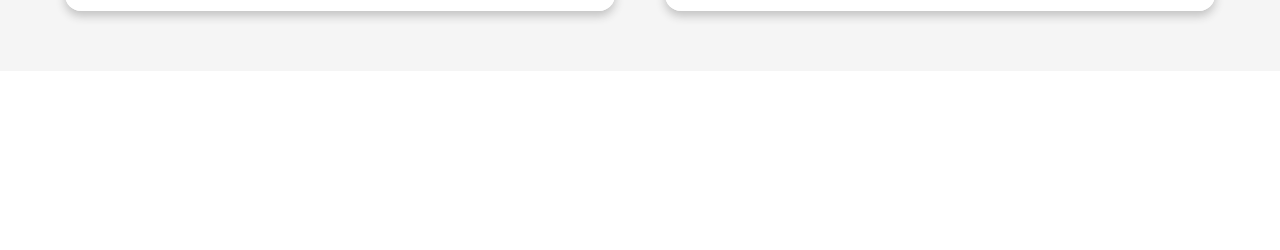
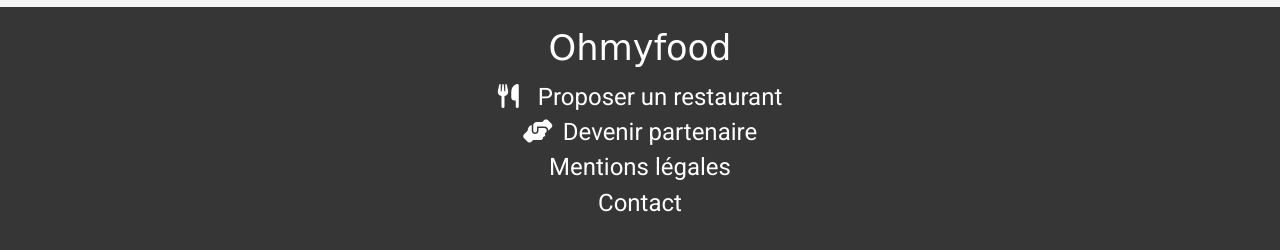
Before and after one commit to mascarotony/ohmyfood.github.io, a website: page index.html in a window 1280 px wide. Shown: the part 1750-2000 px from the top of the page. Before the commit the page ends 1821 px from the top, so only its background shows below. Drawn offline with Linux system fonts and the light colour scheme; a web font is replaced by a local one.

Commit message:
ajout de la partie footer + mise en page mobil, tablet & desktop

```diff
--- a/Assets/sass/main.scss
+++ b/Assets/sass/main.scss
@@ -76,7 +76,7 @@
 @import url('https://fonts.googleapis.com/css2?family=Roboto:wght@100;300;400;500;700;900&family=Shrikhand&display=swap');
 
 /**Base**/
-body
+body, ul
 {
   font-family: 'roboto', sans-serif;
   margin: 0;
@@ -87,6 +87,27 @@
 {
   text-decoration: none;
   color: #000;
+}
+
+li
+{
+  list-style: none;
+
+  @include breakpoints(tablet)
+  {
+    text-align: center;
+    font-size: 1.2rem;
+  }
+
+  @include breakpoints(desktop)
+  {
+    font-size: 1.5rem;
+  }
+}
+
+h1, h2, h3
+{
+  margin: 0;
 }
 
 .flex
@@ -116,6 +137,68 @@
     @include breakpoints(desktop)
     {
       width: 300px
+    }
+  }
+}
+
+/*footer*/
+footer
+{
+  background-color: $dark-gray;
+  color: $white;
+  padding: 20px 20px 30px;
+
+  h3
+  {
+    font-family: 'shrikhand', cursive;
+    font-weight: 400;
+    margin-bottom: 12px;
+    font-size: 1.3rem;
+
+    @include breakpoints(tablet)
+    {
+      font-size: 1.8rem;
+      text-align: center;
+    }
+
+    @include breakpoints(desktop)
+    {
+      font-size: 2.2rem;
+    }
+  }
+
+  a
+  {
+    color: $white;
+    line-height: 1.5rem;
+
+    @include breakpoints(tablet)
+    {
+      line-height: 1.8rem;
+    }
+
+    @include breakpoints(desktop)
+    {
+      line-height: 2.2rem;
+    }
+
+    i
+    {
+      font-size: 0.8rem;
+      width: 10px;
+      margin-right: 10px;
+
+      @include breakpoints(tablet)
+      {
+        font-size: 1.2rem;
+        margin-right: 20px;
+      }
+
+      @include breakpoints(desktop)
+      {
+        font-size: 1.5rem;
+        margin-right: 30px;
+      }
     }
   }
 }
--- a/index.html
+++ b/index.html
@@ -123,7 +123,13 @@
 
         <!--Footer-->
         <footer>
-
+            <h3>Ohmyfood</h3>
+            <ul>
+                <li><a href="#"><i class="fa-solid fa-utensils"></i>Proposer un restaurant</a></li>
+                <li><a href="#"><i class="fa-solid fa-handshake-angle"></i>Devenir partenaire</a></li>
+                <li><a href="#">Mentions légales</a></li>
+                <li><a href="mailto:contact@ohmyfood.fr">Contact</a></li>
+            </ul>
         </footer>
     </body>
 </html>
```
Also changed, not shown: Assets/css/styles.css, Assets/sass/main.css, 2 other files.
